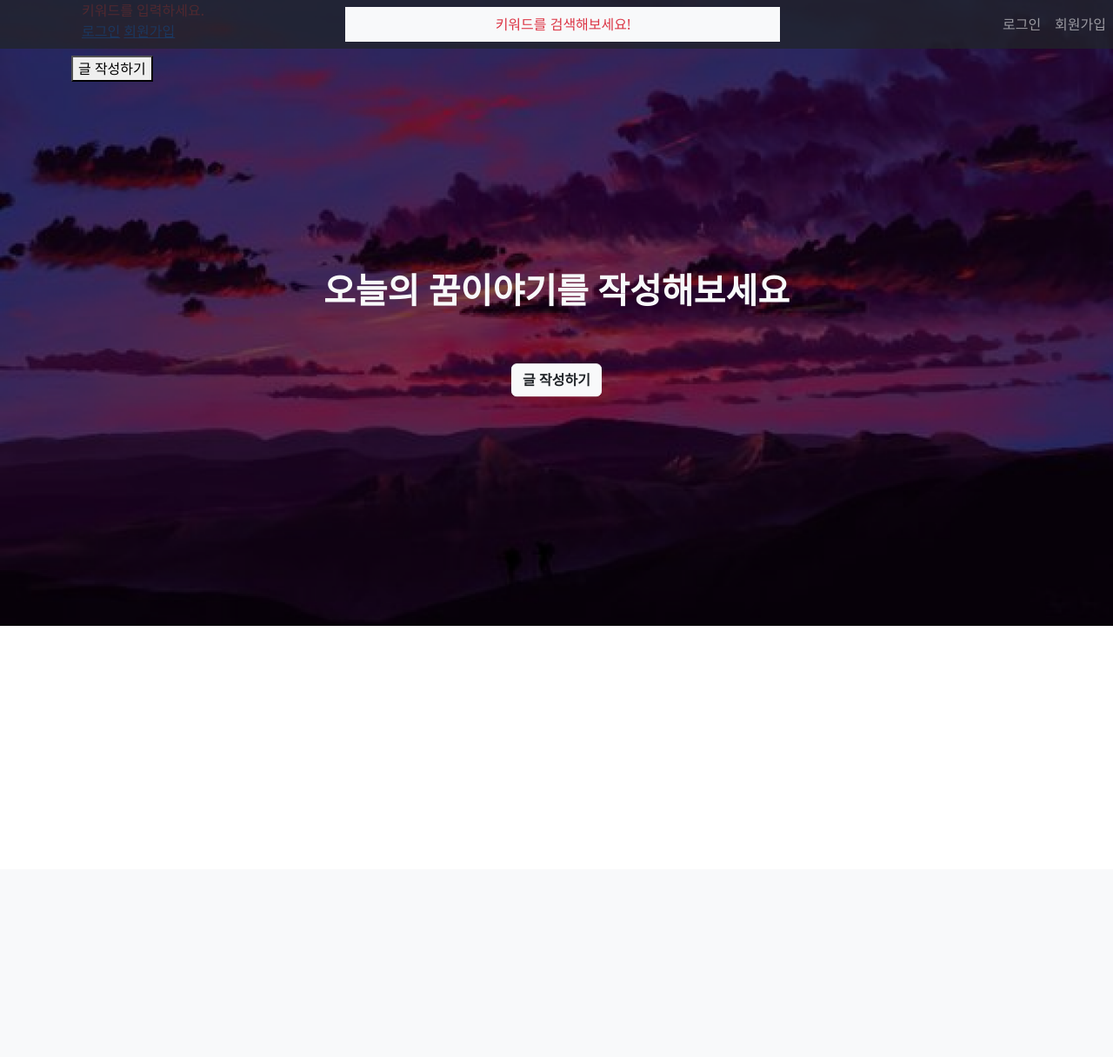
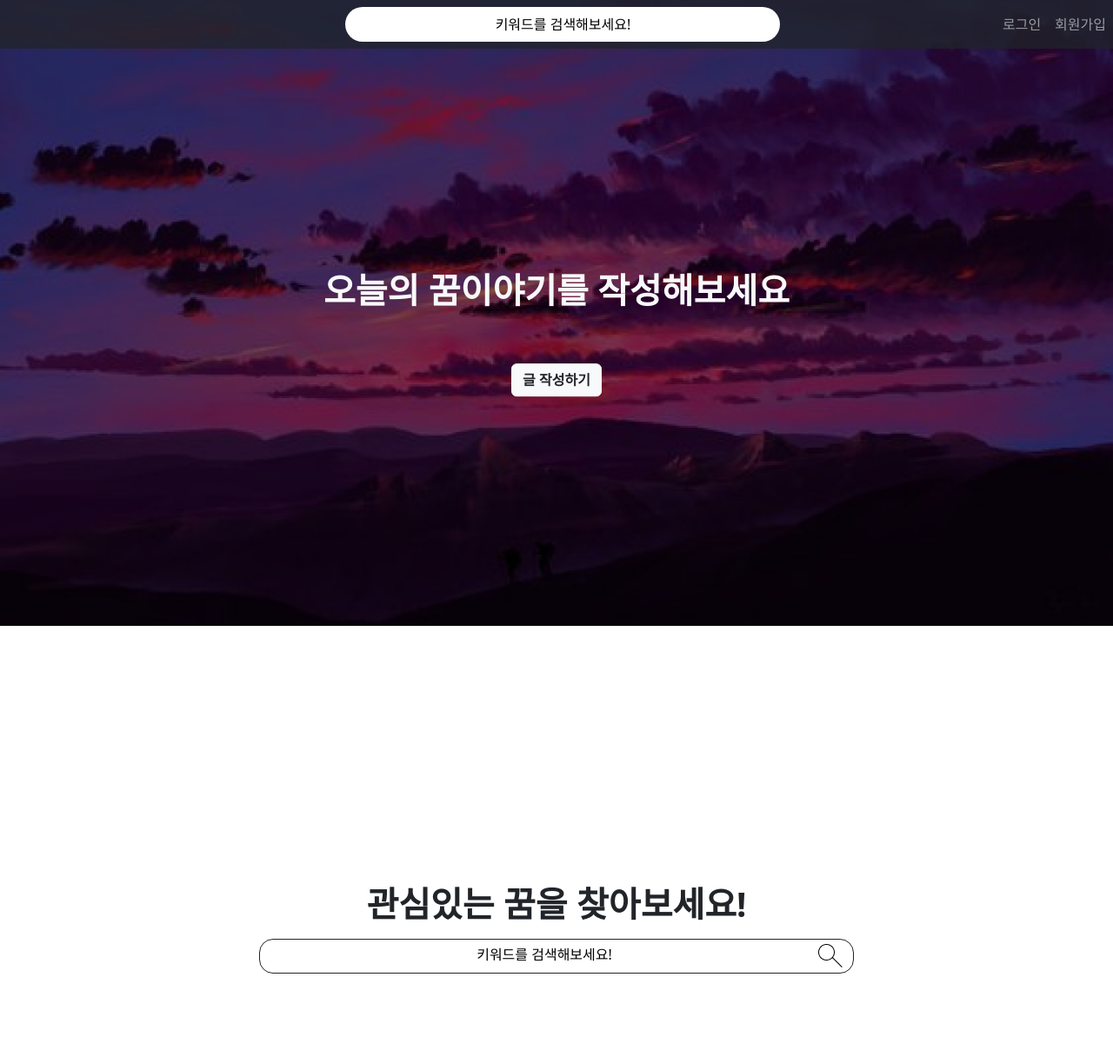
Before and after one commit to iruyj/DreamColor, a Django app: page / in a window 1280 px wide. Shown: the whole page at 87% size. Before the commit the page ends 720 px from the top, so only its background shows below. Run offline with Django 4.2, Linux system fonts and the light colour scheme; some libraries are stand-ins or nearby versions.

Commit message:
add main post

```diff
--- a/static/css/main.css
+++ b/static/css/main.css
@@ -16,3 +16,41 @@
     transform: translate(-50%, -130%);
     text-align: center;
 }
+.search-img{
+    background: url("/static/img/search_img.png") no-repeat;
+    width: 28px;
+    height: 27px;
+    display: inline-block;
+    float: right;
+    margin-top: 5px;
+}
+.post-div{
+    width: 300px;
+    height: 200px;
+    border: 1px solid rgba(197, 197, 197, 0.66);
+    border-radius: 6px;
+}
+.user-color{
+    width: 50px;
+    height: 50px;
+    margin-right: 0px;
+}
+.post-date{
+    margin-left: 100px;
+    color: #A3A3A3;
+}
+.post-title{
+    margin-top: 100px;
+    margin-left: 30px;
+    font-size: 20px;
+}
+.post-content{
+    position: absolute;
+    margin-top: 130px;
+    margin-left: 30px;
+    color: #A3A3A3;
+    width: 200px;
+}
+.w-65{
+    width: 65%!important;
+}
--- a/templates/dreams/main.html
+++ b/templates/dreams/main.html
@@ -4,7 +4,7 @@
         <nav class="navbar navbar-expand-sm navbar-dark fixed-top bg-dark bg-opacity-75">
             <div class="collapse navbar-collapse justify-content-center" id="collapsibleNavbar">
                 <ul class="navbar-nav">
-                    <li class="nav-item keyword-div"><a href="{% url 'dream:search' %}" class="nav-link bg-light"><div class="text-danger">키워드를 검색해보세요!</div></a></li>
+                    <li class="nav-item keyword-div"><div class="bg-white rounded-5"><a href="{% url 'dream:search' %}" class="nav-link text-black">키워드를 검색해보세요!</a></div></li>
                 </ul>
             </div>
             <div class="navbar-nav mt-mb-0" id="collapsibleNavbar">
@@ -15,20 +15,42 @@
             </div>
         </nav>
     </header>
+
     <div class="main-back" style="position: relative">
             <div class="main-item">
                 <p class="text-light display-6 fw-bold" style="margin-bottom:60px">오늘의 꿈이야기를 작성해보세요</p>
                 <button class="btn btn-light" style=""><a href="{% url 'dream:create' %}" class="fw-bold text-dark text-decoration-none">글 작성하기</a></button>
             </div>
+    </div>
+{#    검색 타이틀#}
+
     <div class="container">
-        <div class="container">
-            <div class="text-danger">키워드를 입력하세요.</div>
-            <a href="{% url 'account:login' %}">로그인</a>
-            <a href="{% url 'account:signup' %}">회원가입</a>
+        <div class="row justify-content-center text-center">
+            <p class="display-6 fw-bold m-3">관심있는 꿈을 찾아보세요!</p>
+            <div class="d-inline-block border border-1 border-dark rounded-4" style="width:60%;height: 40px;cursor: pointer">
+                <a href="{% url 'dream:search' %}" style="line-height: 35px" class="text-black text-decoration-none">키워드를 검색해보세요!</a>
+                <div class="search-img"></div>
+            </div>
         </div>
+    </div></br></br></br></br>
 
-        <p></p>
-        <button onclick="location.href='{% url 'dream:create' %}'">글 작성하기</button>
+{#    게시물#}
+    <div class="container w-65">
+        <div class="row gx-0 justify-content-center text-center ">
+
+            {% for dream in main %}
+                <div class="col mt-5">
+                    <div class="post-div">
+                        <div class="user-color mx-4 mt-4 rounded-5 d-inline-flex float-start" style="background-color: '{{ dream.bg }}'"></div>
+                        <div class="user-name d-inline-flex fw-bold mt-4 float-start">{{ dream.name }}</div>
+                        <div class="post-date position-absolute mt-5 float-start">{{ dream.date }}</div>
+                        <div class="post-title position-absolute fw-bold">{{ dream.title }}</div>
+                        <div class="post-content overflow-hidden">{{ dream.contents}}</div>
+                    </div>
+                </div>
+            {% endfor %}
+
+        </div>
     </div>
 
 
```
Also changed, not shown: static/img/search_img.png (added).
